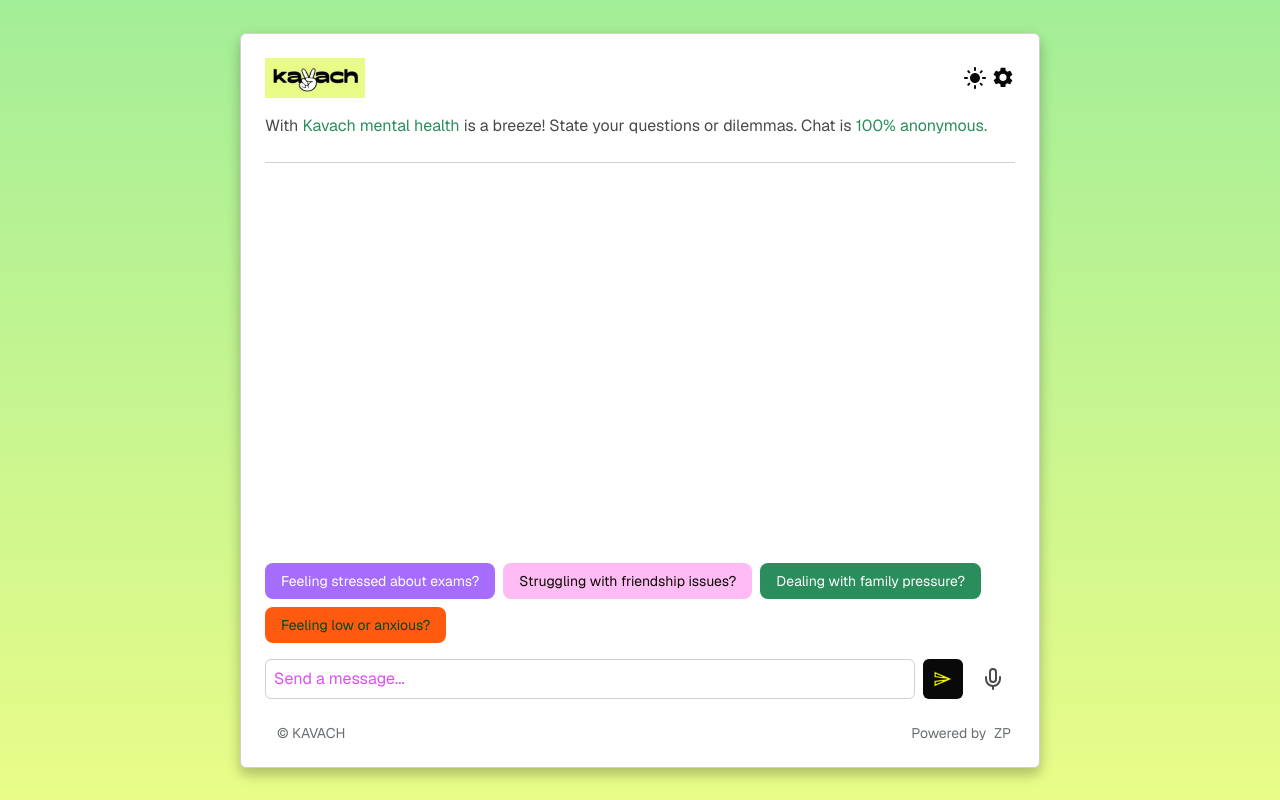
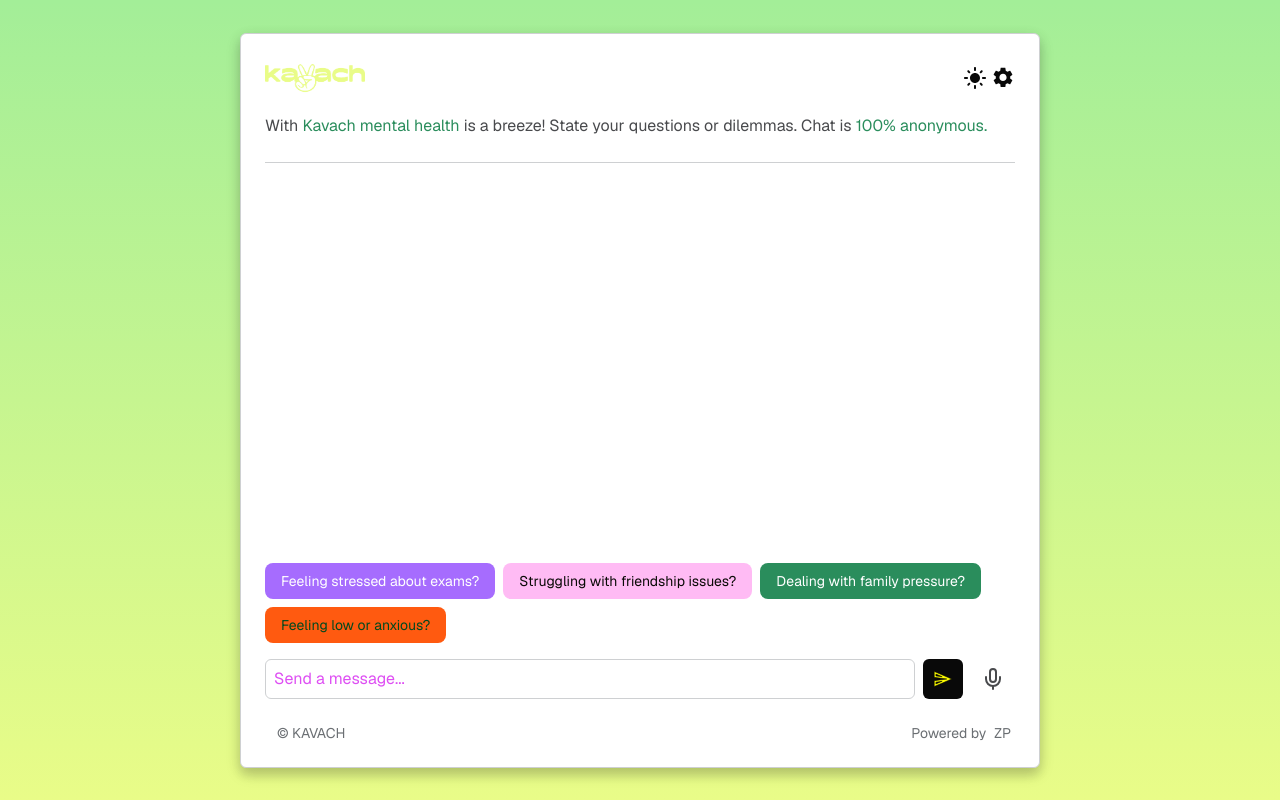
Before and after one commit to engagepy/ai_multimodal_webapp, a Next.js app: page / in a window 1280 px wide. Built offline with nearby package versions, Linux system fonts and the light colour scheme.

Commit message:
changes to logo

```diff
--- a/app/page.tsx
+++ b/app/page.tsx
@@ -169,7 +169,7 @@ export default function Home() {
             <div className="flex justify-between">
               <div className="flex items-center gap-2">
                 <Image
-                  src="/logo.png"
+                  src="/green_logo.png"
                   className="w-18 h-8 md:w-25 md:h-10"
                   width="100"
                   height="100"
--- a/app/sign-in/[[...sign-in]]/page.tsx
+++ b/app/sign-in/[[...sign-in]]/page.tsx
@@ -32,7 +32,7 @@ export default function EnterpriseLandingPage() {
       </Head>
       <nav className="flex justify-between items-center p-4 w-full">
         <div className="flex justify-start">
-          <Image alt="Kavach Logo" height={100} width={100} src="/kavach.gif" />
+          <Image alt="Kavach Logo" height={100} width={100} src="/green_logo.png" />
         </div>
         {/* Mobile menu button */}
         <div className="md:hidden">
@@ -90,7 +90,7 @@ export default function EnterpriseLandingPage() {
           {/* Logo aligned left with padding below */}
           <div className="px-4 pb-6">
             <Image
-              src="/logo.png"
+              src="/green_logo.png"
               alt="Logo"
               width={100}
               height={100}
--- a/app/sign-up/[[...sign-up]]/page.tsx
+++ b/app/sign-up/[[...sign-up]]/page.tsx
@@ -34,7 +34,7 @@ export default function EnterpriseLandingPage() {
 
       <nav className="flex justify-between items-center p-4 w-full">
         <div className="flex justify-start">
-          <Image alt="Kavach Logo" height={100} width={100} src="/kavach.gif" />
+          <Image alt="Kavach Logo" height={100} width={100} src="/green_logo.png" />
         </div>
         {/* Mobile menu button */}
         <div className="md:hidden">
@@ -92,7 +92,7 @@ export default function EnterpriseLandingPage() {
           {/* Logo aligned left with padding below */}
           <div className="px-4 pb-6">
             <Image
-              src="/logo.png"
+              src="/green_logo.png"
               alt="Logo"
               width={100}
               height={100}
```
Also changed, not shown: public/green_logo.png (added).
